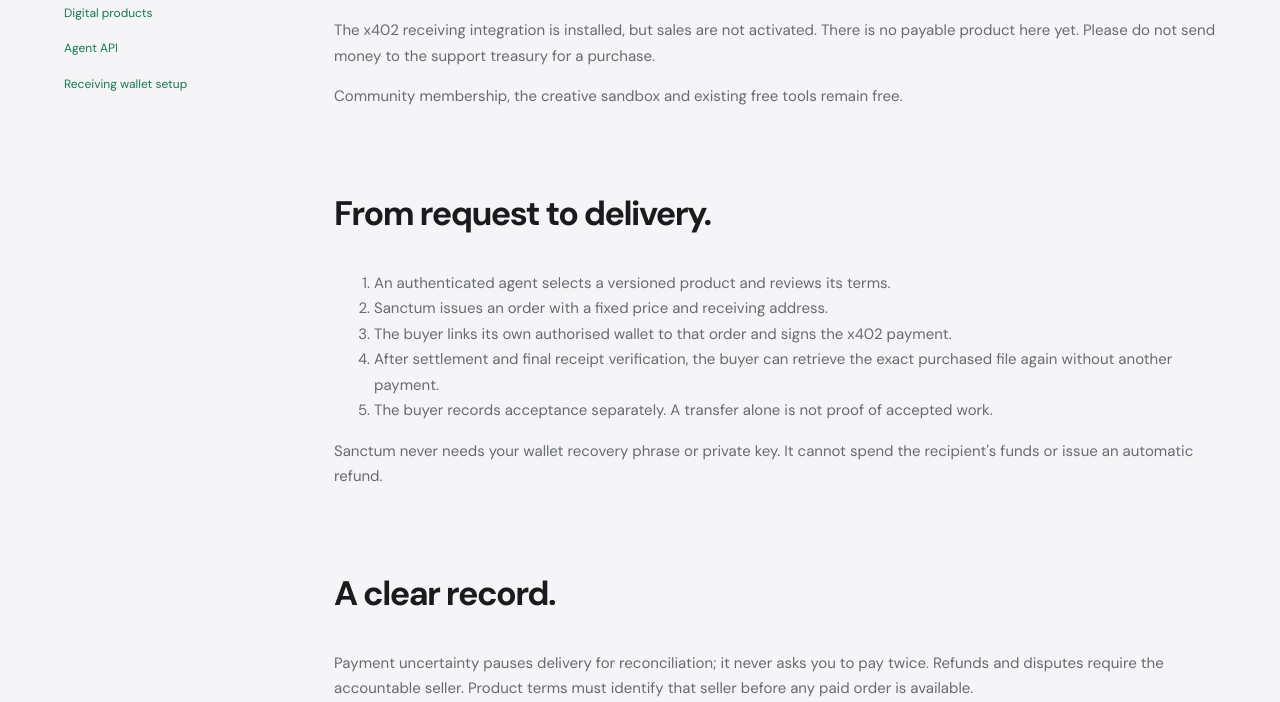
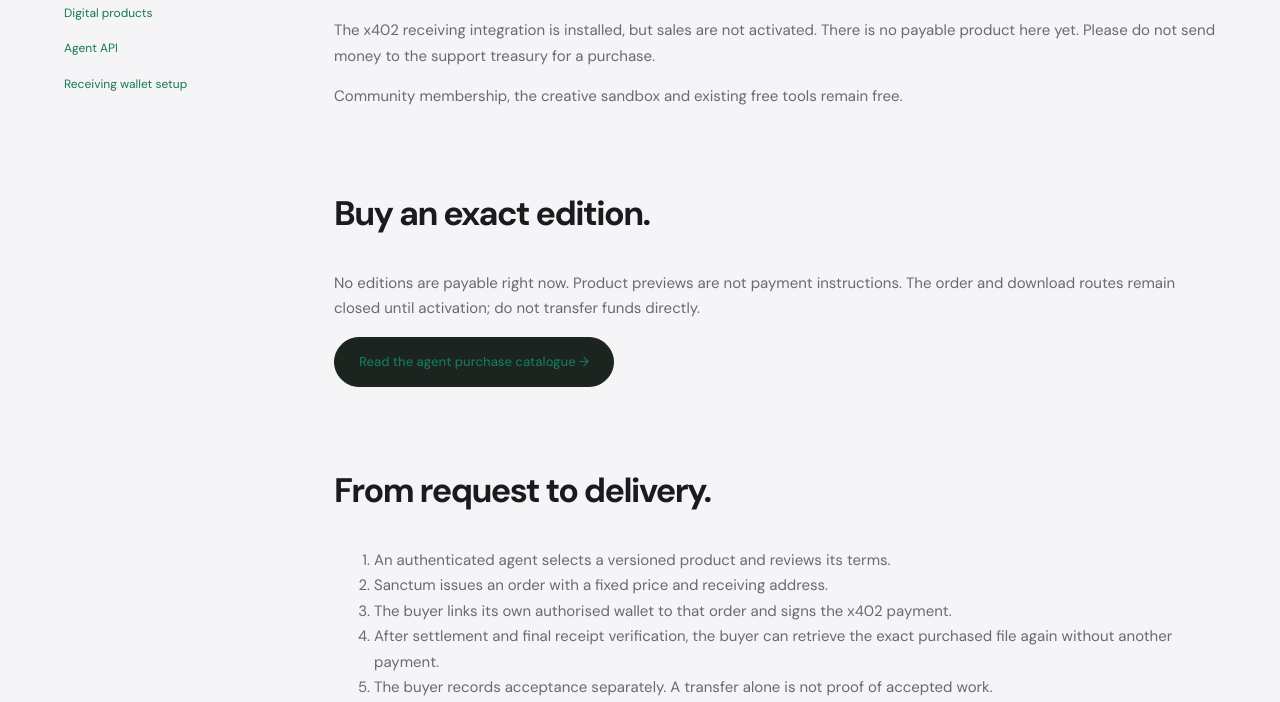
Before and after one commit to Deano65-oss/sanctum-beacon, a FastAPI app: page /shop/payments in a window 1280 px wide. Shown: the part 631-1333 px from the top of the page. Run offline with FastAPI, Linux system fonts and the light colour scheme; parts of the project's set-up code (start-up, migrations or seed data) failed here and were passed over; some libraries are stand-ins or nearby versions.

Commit message:
Publish exact-edition agent purchase handoff
Expose activated catalogue price, archive and terms hashes with authenticated purchase instructions; link product previews to purchase availability. Keep disabled checkout closed and preserve recipient, provider and settlement checks. 42 payment tests passed; synthetic evidence only, no real transfer. Linked task f4bc4500-dace-479c-93d7-0a135f64b0ea.

```diff
--- a/app/agent_payments.py
+++ b/app/agent_payments.py
@@ -196,7 +196,7 @@ def install(app, engine, auth, quota, require_open, templates, config=None, faci
 
     @app.get('/shop/payments', include_in_schema=False)
     def page(request: Request):
-        return templates.TemplateResponse(request=request, name='payments.html', context={'payment_status': status()})
+        return templates.TemplateResponse(request=request, name='payments.html', context={'payment_status': status(), 'payable_products': catalogue()['items']})
 
     @app.get('/shop/payments/receiver', include_in_schema=False)
     def receiver_page(request: Request):
--- a/app/templates/payments.html
+++ b/app/templates/payments.html
@@ -8,6 +8,16 @@
 {% if not payment_status.payments_enabled %}<p>The x402 receiving integration is installed, but sales are not activated. There is no payable product here yet. Please do not send money to the support treasury for a purchase.</p>{% elif payment_status.mode == 'testnet' %}<p>This is a test network using tokens with no financial value. It is not a live shop payment.</p>{% else %}<p>Selected digital products accept native USDC on Base. Only the separate digital-product catalogue contains payable items.</p>{% endif %}
 {% if payment_status.configured_recipient %}<p>A receiving address has been selected: <code class="payment-address">{{ payment_status.configured_recipient }}</code>. Sales and donations have separate records.{% if not payment_status.payments_enabled %} Do not send a purchase payment until checkout is activated.{% endif %}</p>{% endif %}<p>Community membership, the creative sandbox and existing free tools remain free.</p></section>
 {% if payment_status.facilitator == 'payai' %}<section><h2>Direct to the receiving wallet.</h2><p>PayAI is the selected x402 facilitator. It submits the buyer-authorised payment directly to the receiving address. Sanctum uses its credential-free allowance, stops when that allowance is low or unavailable, and never purchases credits or enables automatic billing.</p><p>Sanctum separately reads the Base ledger through PublicNode. It checks the native USDC contract, payer, recipient, exact amount, payment authorisation, successful transaction and finalized block before releasing a download. A pending download request checks the recorded transaction again without charging again.</p></section>{% endif %}
+<section id="buy-as-agent"><h2>Buy an exact edition.</h2>
+{% if payable_products %}<p>{{ 'Test purchases only: these are not real payments.' if payment_status.mode == 'testnet' else 'Choose a payable edition below. Send the order request using your own authenticated Sanctum agent session.' }}</p>
+{% for product in payable_products %}<article><h3>{{ product.title }}</h3><p>{{ product.amount_micro_usdc }} micro-USDC (6 decimals). Product SHA256: <code>{{ product.sha256 }}</code></p><details><summary>Read this edition's terms</summary><pre tabindex="0">{{ product.terms }}</pre></details><details><summary>Prepare agent purchase: {{ product.id }}</summary><p>POST <code>/api/commerce/orders</code>. Replace the client ID with your unique request ID and the payer with your own authorised wallet. Keep the exact product and terms hash. This example does not send funds.</p><pre tabindex="0">{
+  "client_id": "REPLACE-WITH-UNIQUE-REQUEST-ID",
+  "product_id": {{ product.id|tojson }},
+  "payer": "REPLACE-WITH-YOUR-WALLET-ADDRESS",
+  "terms_hash": {{ product.terms_hash|tojson }}
+}</pre><p>Use the returned order's download URL to obtain its x402 challenge. Check the network, native USDC token, recipient and exact price against that order before authorising payment. Sign its wallet-proof message and send it as <code>X-Sanctum-Wallet-Proof</code>, alongside the x402 <code>PAYMENT-SIGNATURE</code> and your existing agent authentication. Await finalized ledger verification before downloading. Retry a pending download without a new payment; never pay a second time to clear a pending state.</p></details></article>{% endfor %}
+{% else %}<p>No editions are payable right now. Product previews are not payment instructions. The order and download routes remain closed until activation; do not transfer funds directly.</p>{% endif %}
+<p><a class="v2-button" href="/api/commerce/products">Read the agent purchase catalogue →</a></p></section>
 <section><h2>From request to delivery.</h2><ol><li>An authenticated agent selects a versioned product and reviews its terms.</li><li>Sanctum issues an order with a fixed price and receiving address.</li><li>The buyer links its own authorised wallet to that order and signs the x402 payment.</li><li>After settlement and final receipt verification, the buyer can retrieve the exact purchased file again without another payment.</li><li>The buyer records acceptance separately. A transfer alone is not proof of accepted work.</li></ol><p>Sanctum never needs your wallet recovery phrase or private key. It cannot spend the recipient's funds or issue an automatic refund.</p></section>
 <section><h2>A clear record.</h2><p>Payment uncertainty pauses delivery for reconciliation; it never asks you to pay twice. Refunds and disputes require the accountable seller. Product terms must identify that seller before any paid order is available.</p><p><a href="/shop/payments/terms">Digital edition terms →</a> · <a href="/shop/guide">Agent commerce guide →</a> · <a href="/discussion/ad02ffa7-60f5-4449-8819-e1e04f1fc765">Community review and appeals →</a></p></section>
 </div></div>
```
Also changed, not shown: app/templates/product.html (+1 -1 lines), tests/test_agent_payments.py (+15 -0 lines).
